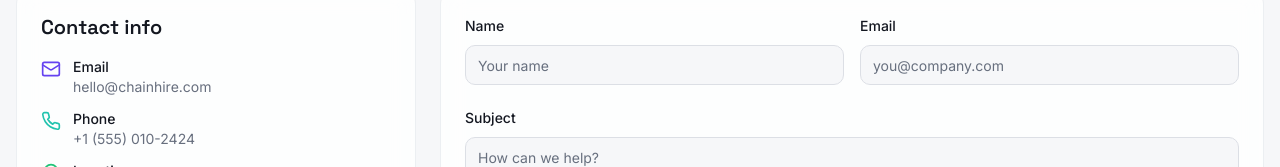
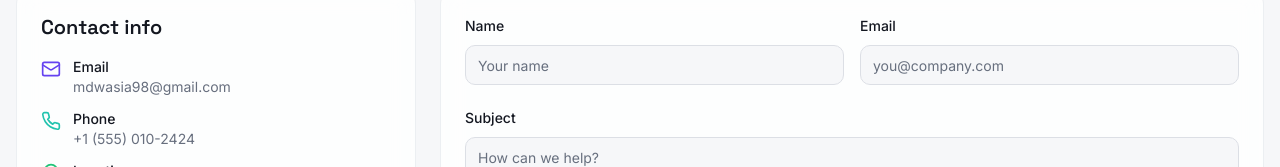
Before and after one commit to wasiahamad/MERN_STACK_PROJECTS, a React (Vite) app in the folder skillforge-pro-main/frontend/: page /contact in a window 1280 px wide. Shown: the part 288-455 px from the top of the page. Built offline with nearby package versions, Linux system fonts and the light colour scheme; the HTML template or start-up script is replaced by a standard one.

Commit message:
Commit the contect page

```diff
--- a/skillforge-pro-main/frontend/src/pages/Contact.tsx
+++ b/skillforge-pro-main/frontend/src/pages/Contact.tsx
@@ -94,7 +94,7 @@ const Contact = () => {
                     <Mail className="h-5 w-5 text-primary mt-0.5" />
                     <div>
                       <div className="font-medium">Email</div>
-                      <div className="text-muted-foreground">hello@chainhire.com</div>
+                      <div className="text-muted-foreground">mdwasia98@gmail.com</div>
                     </div>
                   </div>
                   <div className="flex items-start gap-3">
```
